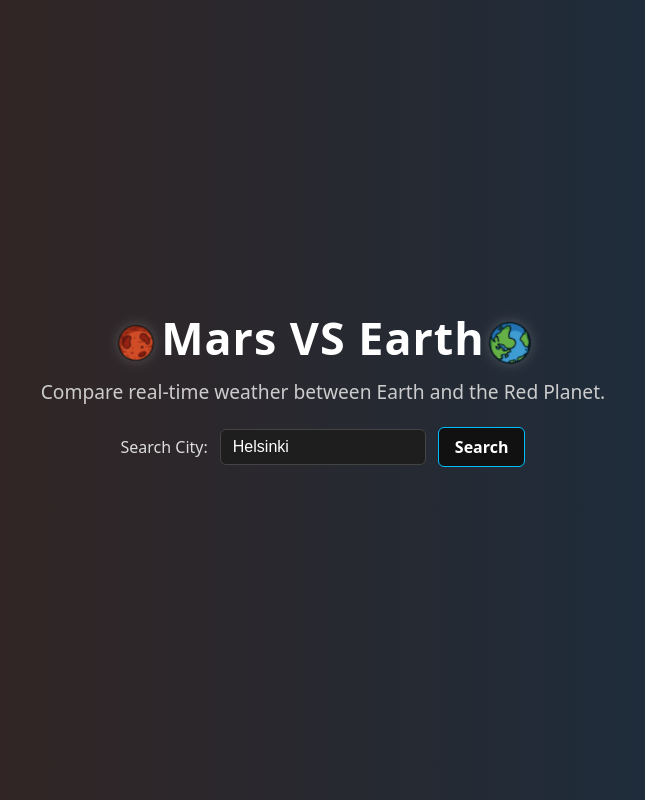
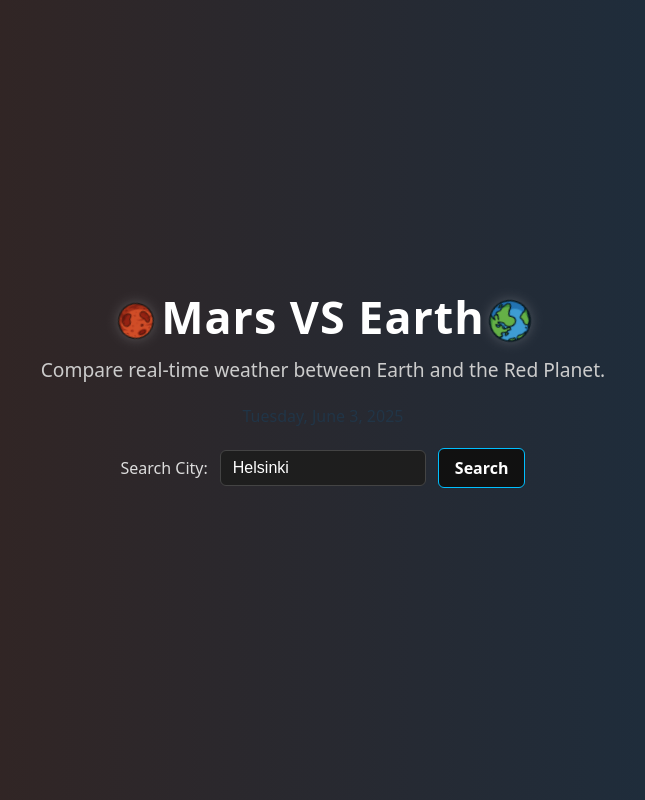
Before and after one commit to bhi049/weather-on-mars, a React (Vite) app in the folder frontend/: page / in a window 1280 px wide. Shown: the whole page, without its empty margins (317-962 px from the left). Built offline with nearby package versions, Linux system fonts and the light colour scheme; no server answers.

Commit message:
get date to header

```diff
--- /dev/null
+++ b/frontend/src/components/CurrentDate.jsx
@@ -0,0 +1,12 @@
+const CurrentDate = () => {
+  const today = new Date().toLocaleDateString(undefined, {
+    weekday: 'long',
+    year: 'numeric',
+    month: 'long',
+    day: 'numeric',
+  });
+
+  return <p className="hero-date">{today}</p>
+};
+
+export default CurrentDate;
--- a/frontend/src/components/HeroHeader.jsx
+++ b/frontend/src/components/HeroHeader.jsx
@@ -1,7 +1,10 @@
 import "../styles/HeroHeader.css";
 import { PlanetIcons } from "../icons/icons";
+import CurrentDate from "./CurrentDate";
+
 
 const HeroHeader = ( {inputCity, setInputCity, setSearchedCity} ) => {
+
   return (
     <header className="hero-header">
       <h1 className="hero-title">
@@ -20,6 +23,7 @@ const HeroHeader = ( {inputCity, setInputCity, setSearchedCity} ) => {
       <p className="hero-subtitle">
         Compare real-time weather between Earth and the Red Planet.
       </p>
+      <CurrentDate />
 
       <div className="city-input-row">
         <label htmlFor="city">Search City: </label>
--- a/frontend/src/styles/WeatherCard.css
+++ b/frontend/src/styles/WeatherCard.css
@@ -2,7 +2,9 @@
   min-width: 300px;
   max-width: 400px;
   font-size: 1.1rem;
-  background: linear-gradient(145deg, #181818, #1e1e1e);
+  background: rgba(20, 20, 20, 0.6);
+  backdrop-filter: blur(12px);
+  border: 1px solid rgba(255, 255, 255, 0.05);
   border-radius: 20px;
   padding: 24px;
   box-shadow: 0 10px 20px rgba(0, 0, 0, 0.5);
```
